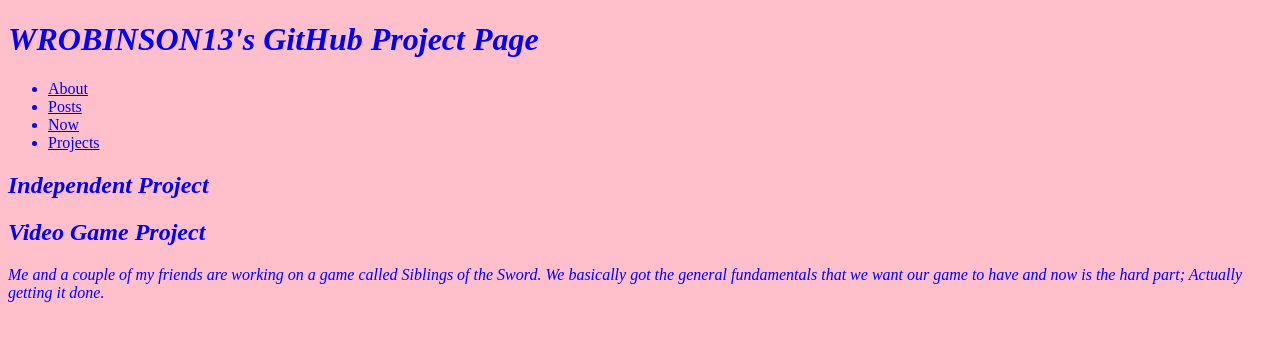
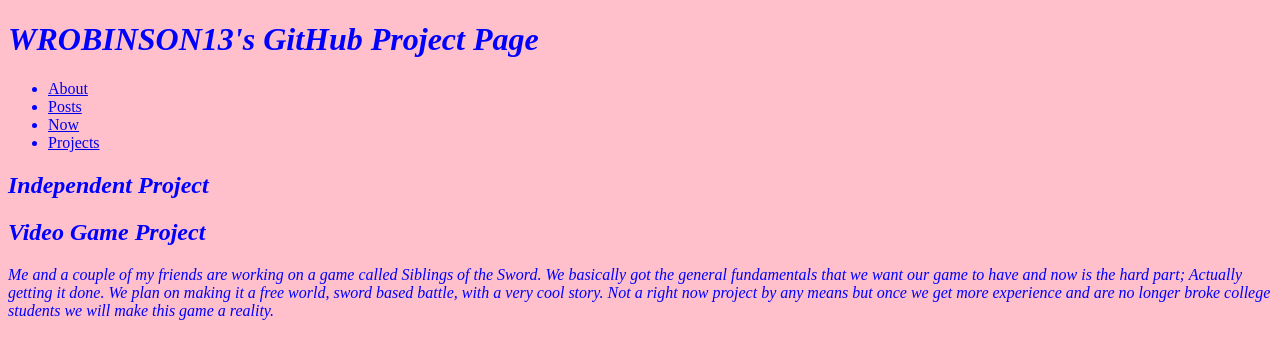
Before and after one commit to wrobinson13/wrobinson13.github.io, a Jekyll site: the page built from _projects/2018-09-06-videogame.md, in a window 1280 px wide. Shown: the top 359 px of the page. Built offline with Jekyll 4.4.1, drawn with Linux system fonts in a browser that asks for light colours.

Commit message:
Update 2018-09-06-videogame.md

```diff
--- a/_projects/2018-09-06-videogame.md
+++ b/_projects/2018-09-06-videogame.md
@@ -13,4 +13,4 @@ layout: project
 
 ## Video Game Project
 
-Me and a couple of my friends are working on a game called Siblings of the Sword. We basically got the general fundamentals that we want our game to have and now is the hard part; Actually getting it done.
+Me and a couple of my friends are working on a game called Siblings of the Sword. We basically got the general fundamentals that we want our game to have and now is the hard part; Actually getting it done. We plan on making it a free world, sword based battle, with a very cool story. Not a right now project by any means but once we get more experience and are no longer broke college students we will make this game a reality.
```
Also changed, not shown: other parts of _projects/2018-09-06-videogame.md (+1 -1 lines).
